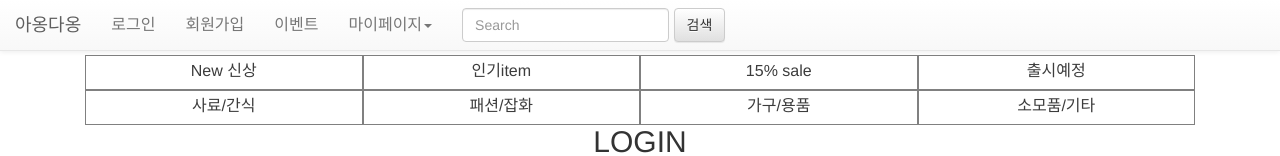
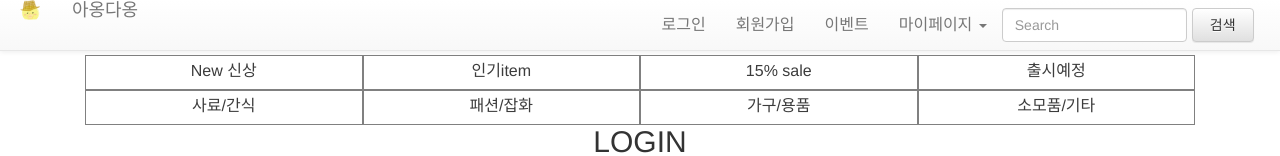
Before and after one commit to GangHyeonLee/Aong, a plain HTML site: page login.html in a window 1280 px wide. Shown: the top 156 px of the page. Drawn offline with nearby package versions, Linux system fonts and the light colour scheme; files whose address does not match are found by name.

Commit message:
Nav 메뉴 수정, 탭 타이틀 옆 아이콘 삽입

```diff
--- a/category1.html
+++ b/category1.html
@@ -4,6 +4,7 @@
   <meta charset="UTF-8" />
   <meta http-equiv="X-UA-Compatible" content="IE=edge" />
   <meta name="viewport" content="width=device-width, initial-scale=1.0" />
+  <link href ="img/logo_i.ico" rel="shortcut icon" type="image/x-icon">
   <title>아옹다옹</title>
   <link rel="stylesheet" href="css/style.css">
 
@@ -28,38 +29,37 @@
     <!-- 상단 고정형 네비게이션 -->
     <nav class="navbar navbar-default navbar-fixed-top">
       <div class="container-fluid">
-        <div class="navbar-header">
+        <div class="navbar-header" id="nav_header">
           <button type="button" class="navbar-toggle collapsed" data-toggle="collapse" data-target="#bs-example-navbar-collapse-1">
             <span class="sr-only">Toggle navigation</span>
             <span class="icon-bar"></span>
             <span class="icon-bar"></span>
             <span class="icon-bar"></span>
           </button>
-          <a class="navbar-brand" href="#" id="nav_logo">아옹다옹</a>
+          <a class="nav_name navbar-brand" href="#"><img src="img/logo.png" class="nav_logo">아옹다옹</a>
         </div>
-        <div class="collapse navbar-collapse" id="bs-example-navbar-collapse-1">
-          <ul class="nav navbar-nav">
+        <ul class="collapse nav navbar-nav nav_li" id="bs-example-navbar-collapse-1">
           <li><a href="#">로그인</a></li>
           <li><a href="#">회원가입</a></li>
           <li><a href="#">이벤트</a></li>
           <li class="dropdown">
-              <a href="#" class="dropdown-toggle" data-toggle="dropdown" role="button" aria-expanded="false">마이페이지<span class="caret"></span></a>
+            <a href="#" class="dropdown-toggle" data-toggle="dropdown"
+               role="button" aria-expanded="false">
+              마이페이지
+              <span class="caret"></span>
+            </a>
             <ul class="dropdown-menu" role="menu">
               <li class="divider"></li>
               <li><a href="#">내 정보</a></li>
               <li><a href="#">장바구니</a></li>
               <li><a href="#">주문목록</a></li>
               <li><a href="#">리뷰</a></li>
+              <li class="divider"></li>
             </ul>
           </li>
-          </ul>
-          <form class="navbar-form navbar-left" role="search">
-            <div class="form-group">
           <input type="text" class="form-control" placeholder="Search" id="nav_searchBar">
           <button type="search" class="btn btn-default" id="nav_searchButton">검색</button>
-            </div>
-          </form>
-        </div>
+        </ul>
       </div>
     </nav>
     <!-- 네비게이션 끝 -->
--- a/login.html
+++ b/login.html
@@ -4,6 +4,7 @@
     <meta charset="UTF-8">
     <meta http-equiv="X-UA-Compatible" content="IE=edge">
     <meta name="viewport" content="width=device-width, initial-scale=1.0">
+    <link href ="img/logo_i.ico" rel="shortcut icon" type="image/x-icon">
     <title>아옹다옹</title>
 
     <link rel="stylesheet" href="https://maxcdn.bootstrapcdn.com/bootstrap/3.3.2/css/bootstrap.min.css">
@@ -24,49 +25,46 @@
 
 </head>
 <body>
-
   <header>
+    <!-- 상단 고정형 네비게이션 -->
     <nav class="navbar navbar-default navbar-fixed-top">
       <div class="container-fluid">
-              <div class="navbar-header">
+        <div class="navbar-header" id="nav_header">
           <button type="button" class="navbar-toggle collapsed" data-toggle="collapse" data-target="#bs-example-navbar-collapse-1">
             <span class="sr-only">Toggle navigation</span>
             <span class="icon-bar"></span>
             <span class="icon-bar"></span>
             <span class="icon-bar"></span>
           </button>
-                <a class="navbar-brand" href="#">아옹다옹</a>
+          <a class="nav_name navbar-brand" href="#"><img src="img/logo.png" class="nav_logo">아옹다옹</a>
         </div>
-              <div class="collapse navbar-collapse" id="bs-example-navbar-collapse-1">
-                <ul class="nav navbar-nav">
+        <ul class="collapse nav navbar-nav nav_li" id="bs-example-navbar-collapse-1">
           <li><a href="#">로그인</a></li>
           <li><a href="#">회원가입</a></li>
           <li><a href="#">이벤트</a></li>
           <li class="dropdown">
-                    <a href="#" class="dropdown-toggle" data-toggle="dropdown" role="button" aria-expanded="false">마이페이지<span class="caret"></span></a>
+            <a href="#" class="dropdown-toggle" data-toggle="dropdown"
+               role="button" aria-expanded="false">
+              마이페이지
+              <span class="caret"></span>
+            </a>
             <ul class="dropdown-menu" role="menu">
-                      <!-- 로그인 전이면 '로그인을 해 주세요.' 출력, 로그인 후면 '사용자님, 환영합니다!' 출력 -->
-                      <!-- <li>로그인 상태 안내</li> -->
-                      <!-- 구분선 -->
               <li class="divider"></li>
               <li><a href="#">내 정보</a></li>
               <li><a href="#">장바구니</a></li>
               <li><a href="#">주문목록</a></li>
               <li><a href="#">리뷰</a></li>
+              <li class="divider"></li>
             </ul>
           </li>
+          <input type="text" class="form-control" placeholder="Search" id="nav_searchBar">
+          <button type="search" class="btn btn-default" id="nav_searchButton">검색</button>
         </ul>
-                <form class="navbar-form navbar-left" role="search">
-                  <div class="form-group">
-                    <input type="text" class="form-control" placeholder="Search">
-                  </div>
-                  <button type="search" class="btn btn-default">검색</button>
-                </form>
-              </div>
       </div>
     </nav>
+    <!-- 네비게이션 끝 -->
   </header>
-          <!-- 여기까지 header -->
+  <!-- 헤더부분 끝 -->
 
       <!-- 상단 제품 카테고리 버튼 -->
       <div class="container">
```
Also changed, not shown: detail_item.html (+2 -1 lines), index.html (+2 -1 lines), signup.html (+15 -17 lines). Lines whose indentation alone changed are shown as unchanged.
